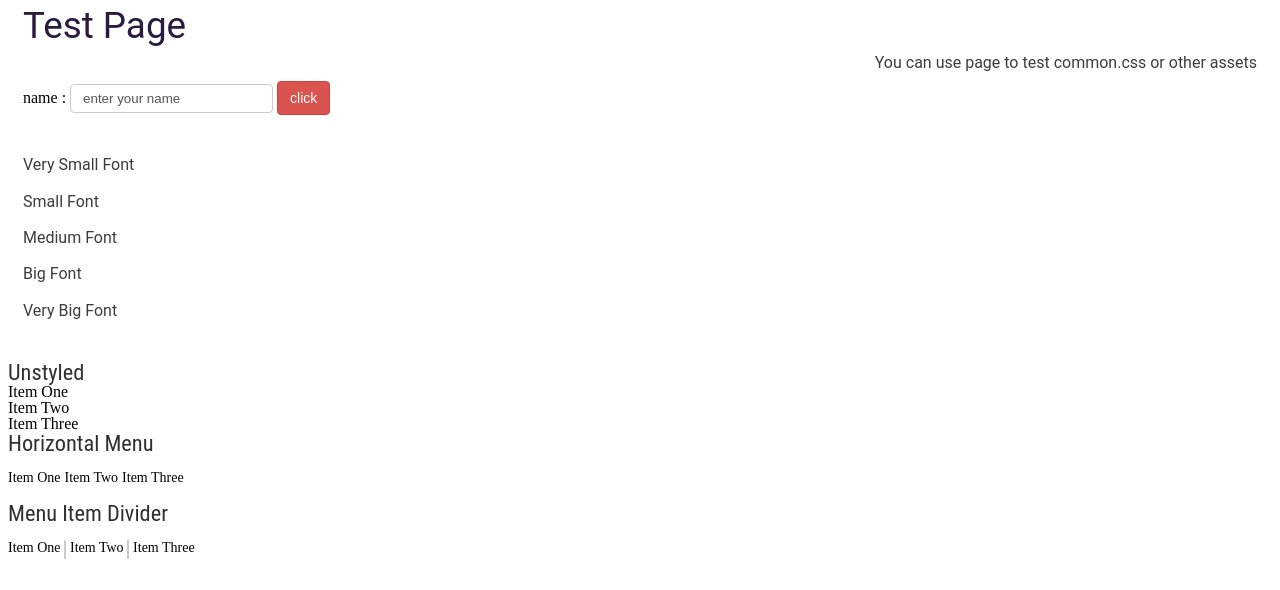
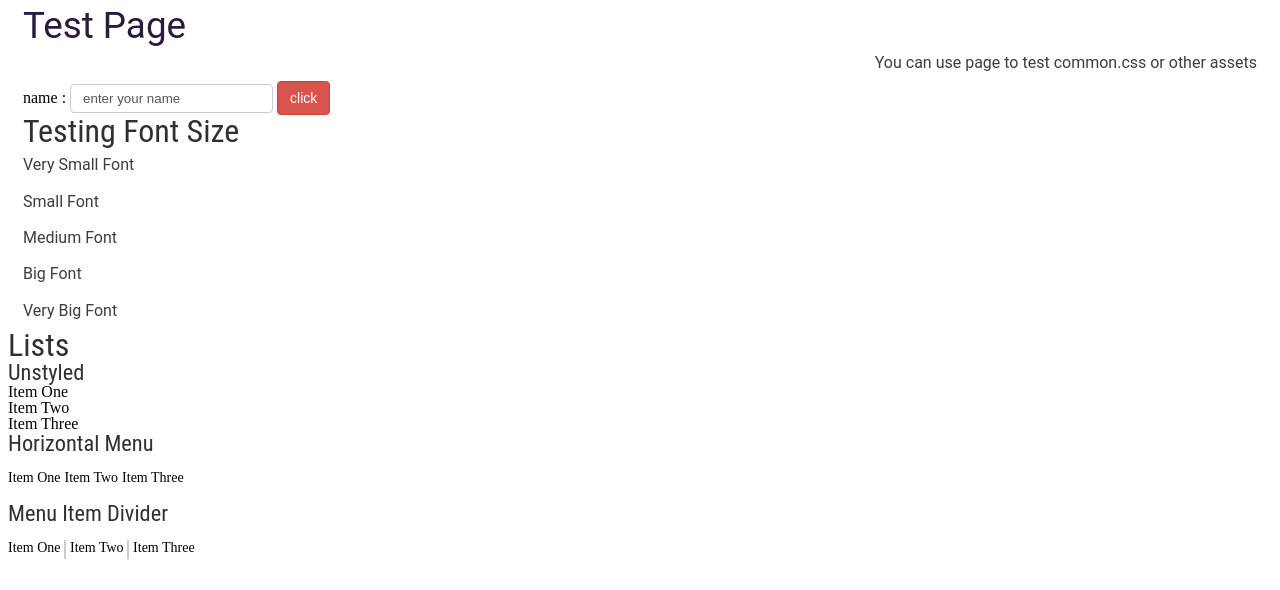
Before and after one commit to hollax/ProjectKan, a website: page public_html/index.html in a window 1280 px wide. Drawn offline with Linux system fonts and the light colour scheme.

Commit message:
changed h2 default color from white to black

```diff
--- a/public_html/css/common.css
+++ b/public_html/css/common.css
@@ -100,7 +100,7 @@ h1 {
 
 h2 {
     font-family: 'Roboto Condensed', sans-serif;
-    color: #fff;
+    color:  #303030;
     font-size: 2.0em;
 }
 
```
